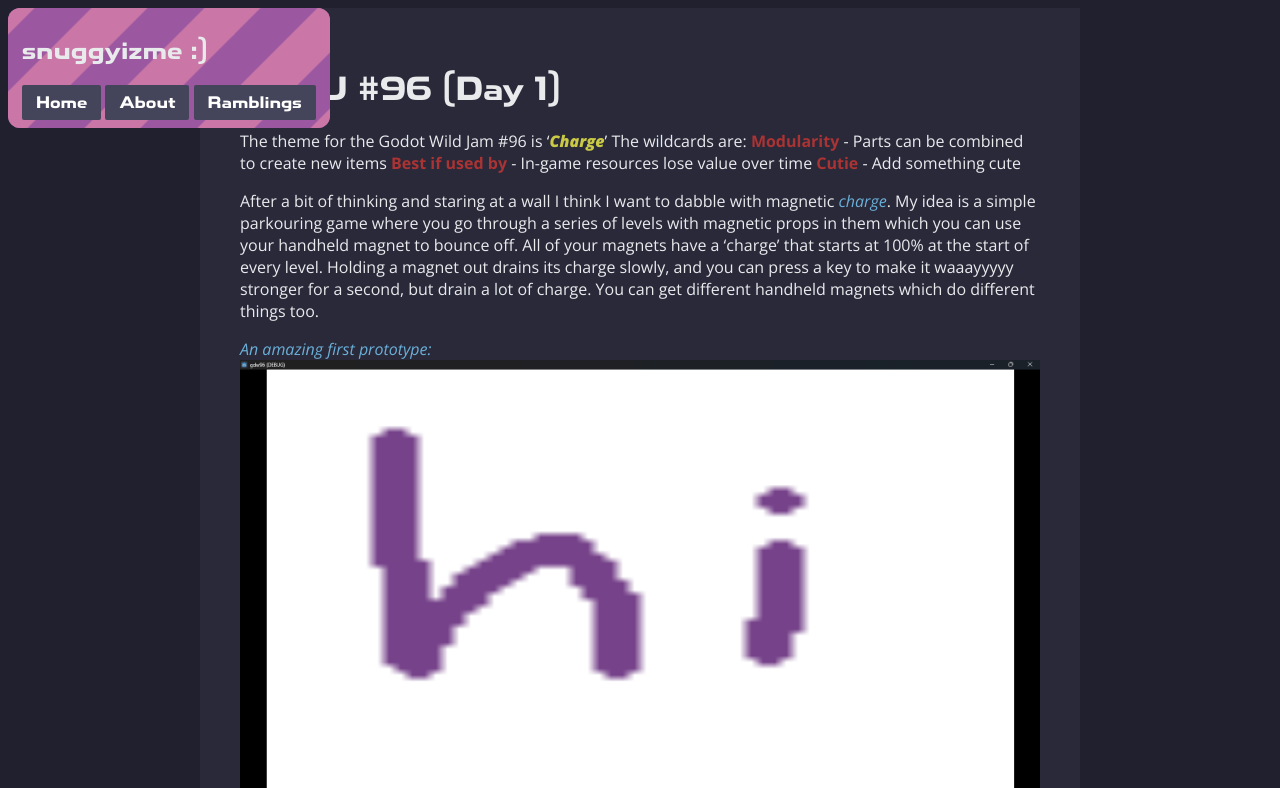
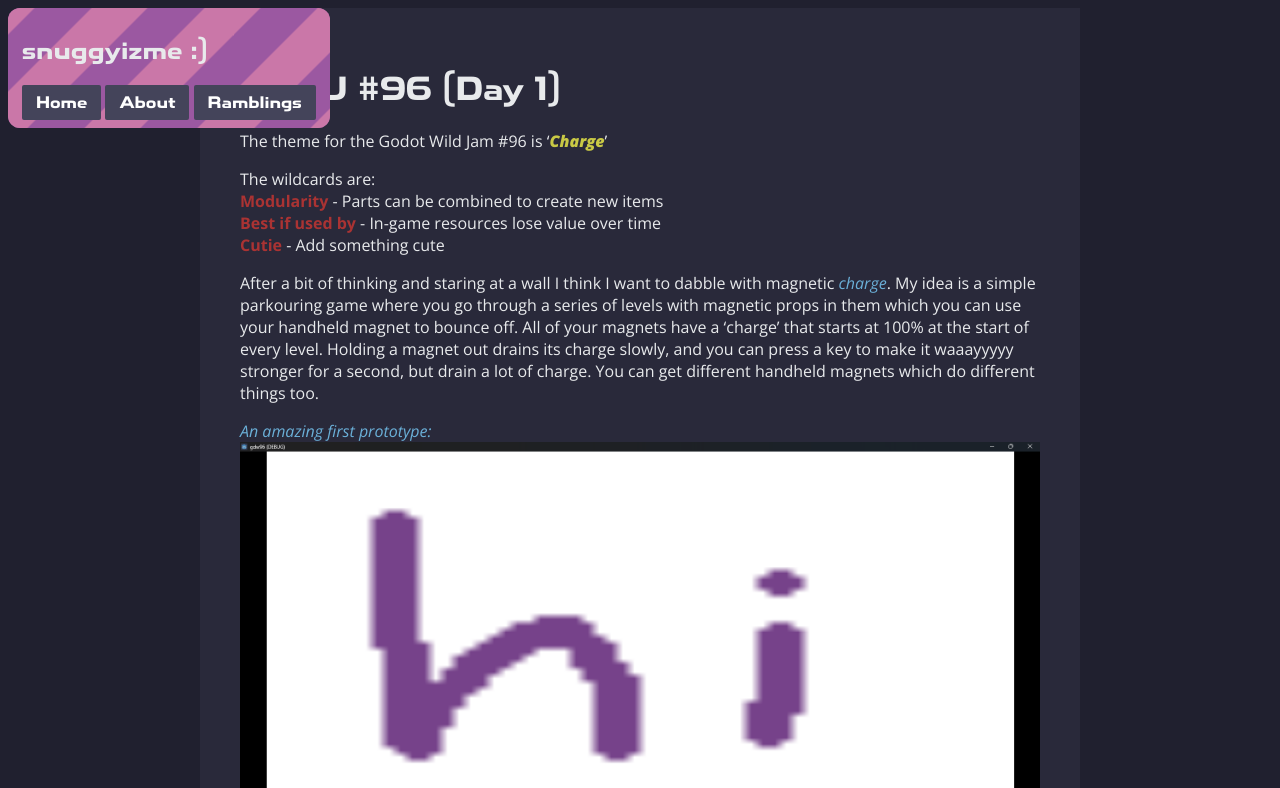
Before and after one commit to snuggyizme/snuggyizme.github.io, a Jekyll site: the page built from ramblings/2.md, in a window 1280 px wide and 900 px high, cut to the strip 0-788 px from the top of the window. Built offline with Jekyll 4.4.1, drawn with Linux system fonts in a browser that asks for light colours; some web fonts are replaced; a script that is not in the unit is left out.

Commit message:
Update Ramble 2

```diff
--- a/ramblings/2.md
+++ b/ramblings/2.md
@@ -7,9 +7,10 @@ permalink: /ramblings/2/
 # GDWJ #96 (Day 1)
 
 The theme for the Godot Wild Jam #96 is '***Charge***'
-The wildcards are:
-**Modularity** - Parts can be combined to create new items
-**Best if used by** - In-game resources lose value over time
+
+The wildcards are:\
+**Modularity** - Parts can be combined to create new items\
+**Best if used by** - In-game resources lose value over time\
 **Cutie** - Add something cute
 
 After a bit of thinking and staring at a wall I think I want to dabble with magnetic *charge*.
```
